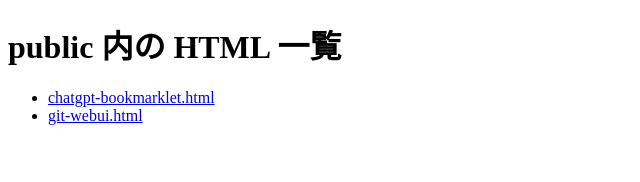
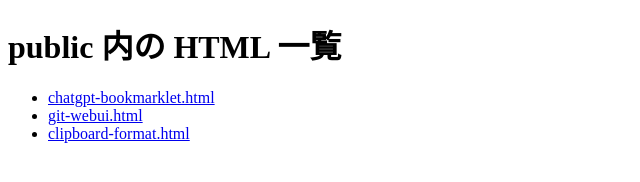
Before and after one commit to aont/cssdesign, a plain HTML site: page public/index.html in a window 1280 px wide. Shown: the whole page, without its empty margins (0-640 px from the left). Drawn offline with Linux system fonts and the light colour scheme.

Commit message:
Add link to clipboard-format.html in index.html

```diff
--- a/public/index.html
+++ b/public/index.html
@@ -11,6 +11,7 @@
     <ul>
       <li><a href="chatgpt-bookmarklet.html">chatgpt-bookmarklet.html</a></li>
       <li><a href="git-webui.html">git-webui.html</a></li>
+      <li><a href="clipboard-format.html">clipboard-format.html</a></li>
     </ul>
   </main>
 </body>
```
